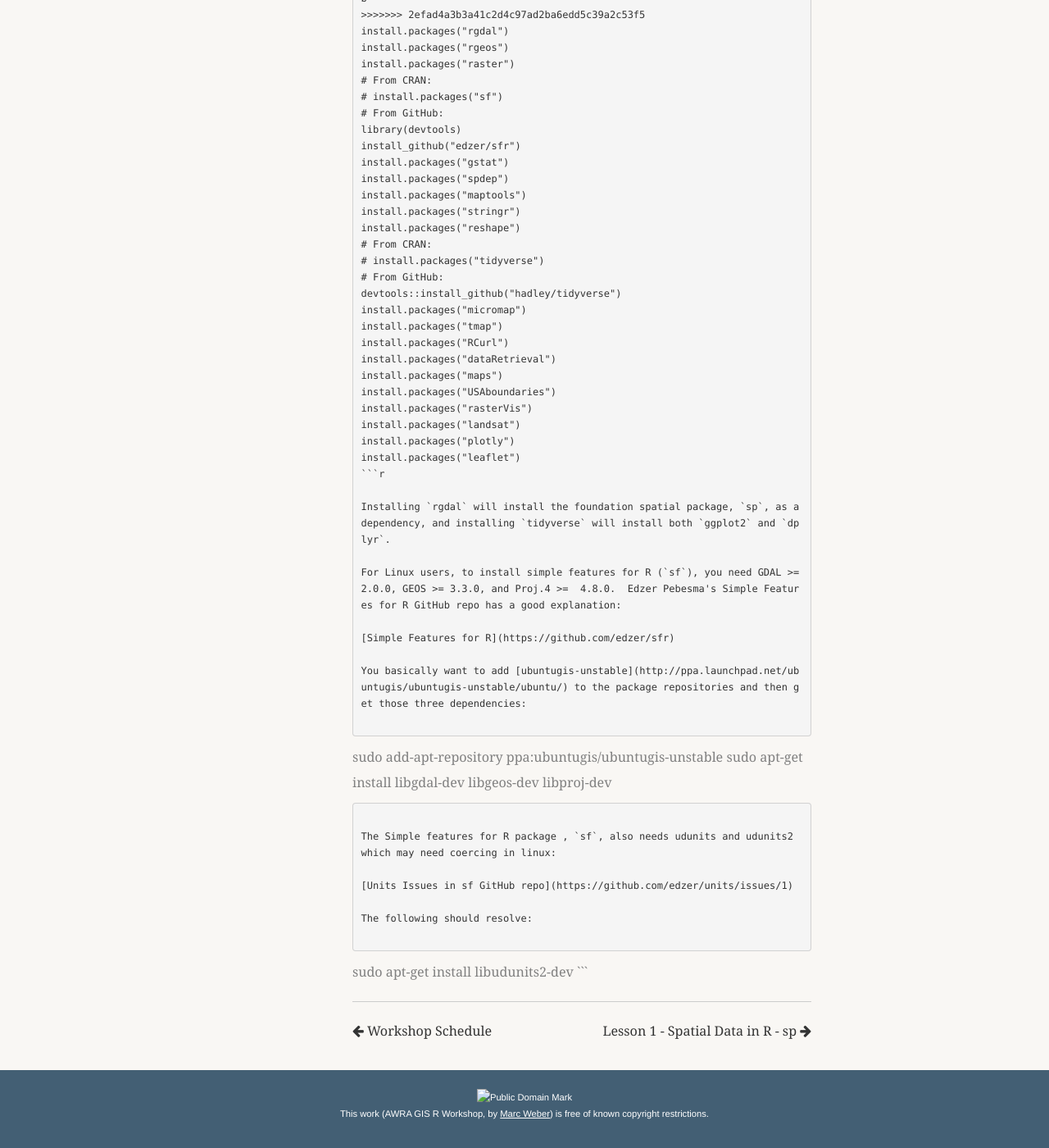
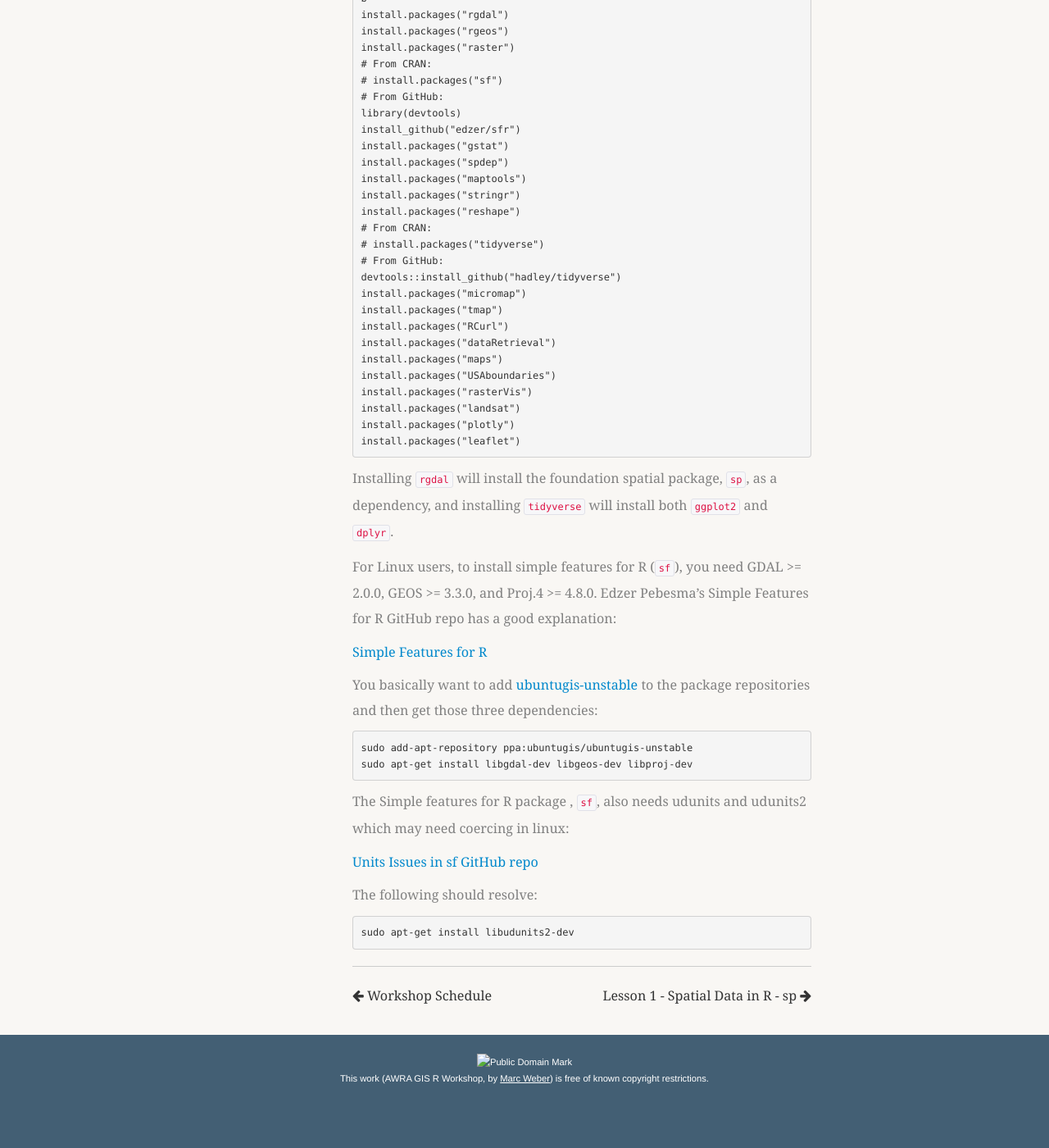
Before and after one commit to mhweber/AWRA_GIS_R_Workshop, a Jekyll site: the page built from _posts/2018-04-22-03-Install-R-Packages.md, in a window 1280 px wide and 1400 px high, scrolled down 1352 px. Shown: the whole window at 82% size. Built offline with Jekyll 4.4.1, drawn with Linux system fonts in a browser that asks for light colours; nearby versions of some CDN libraries; some web fonts are replaced; library files that are not in the unit come from our copies; after the commit the page ends 2709 px from its top, so only the background shows below that.

Commit message:
fixes to install R packages

````diff
--- a/_posts/2018-04-22-03-Install-R-Packages.md
+++ b/_posts/2018-04-22-03-Install-R-Packages.md
@@ -40,7 +39,7 @@ install.packages("rasterVis")
 install.packages("landsat")
 install.packages("plotly")
 install.packages("leaflet")
-```r
+```
 
 Installing `rgdal` will install the foundation spatial package, `sp`, as a dependency, and installing `tidyverse` will install both `ggplot2` and `dplyr`.
 
@@ -50,7 +49,7 @@ For Linux users, to install simple features for R (`sf`), you need GDAL >= 2.0.0
 
 You basically want to add [ubuntugis-unstable](http://ppa.launchpad.net/ubuntugis/ubuntugis-unstable/ubuntu/) to the package repositories and then get those three dependencies:
 
-```
+```r
 sudo add-apt-repository ppa:ubuntugis/ubuntugis-unstable
 sudo apt-get install libgdal-dev libgeos-dev libproj-dev
 ```
@@ -61,6 +60,6 @@ The Simple features for R package , `sf`, also needs udunits and udunits2 which
 
 The following should resolve:
 
-```
+```r
 sudo apt-get install libudunits2-dev
 ```
````
Also changed, not shown: other parts of _posts/2018-04-22-03-Install-R-Packages.md (+0 -1 lines).
